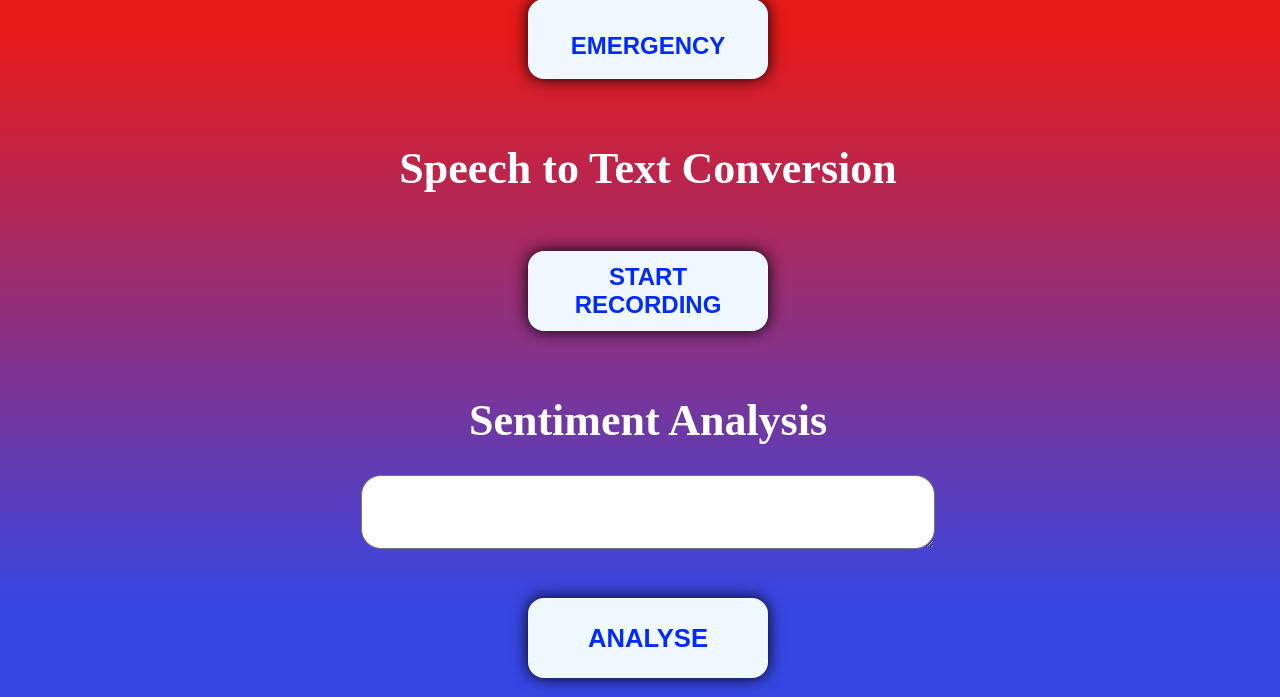
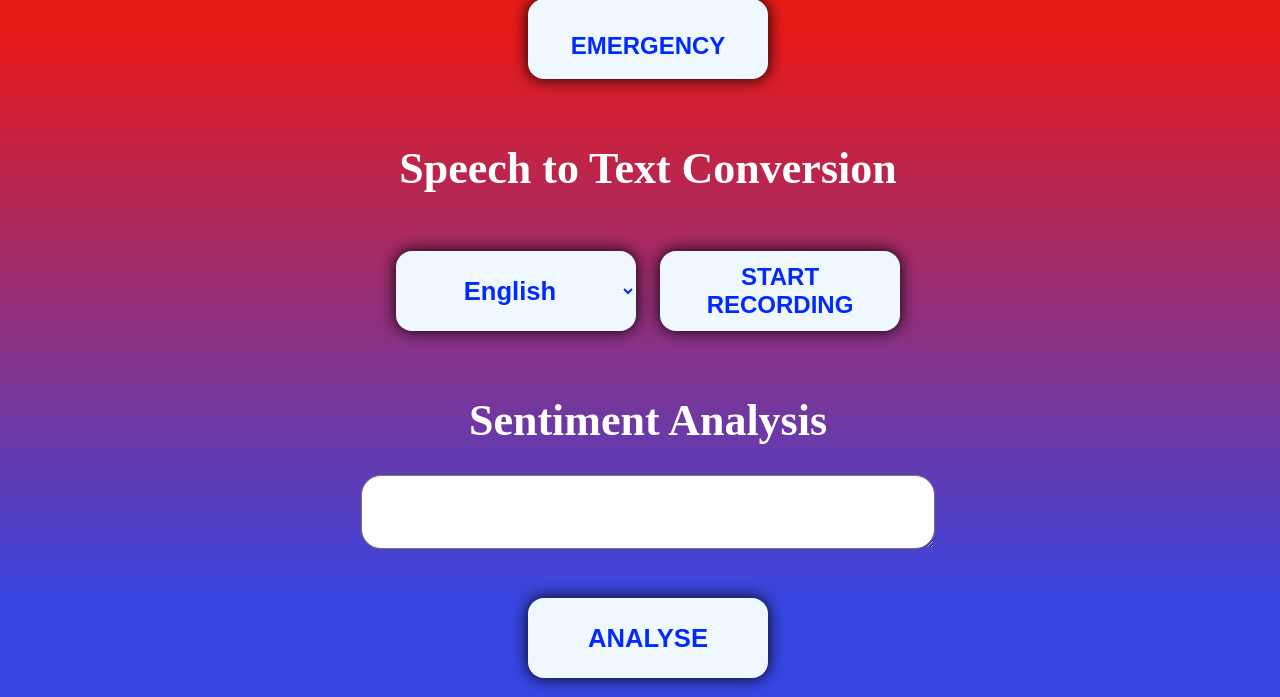
Before and after one commit to SKB11/SenTexAI, a Flask app: template Flask_App/Templates/integrated_index.html in a window 1280 px wide. Shown: the part 158-855 px from the top of the page. Run offline with Flask 3, Linux system fonts and the light colour scheme; the template is opened without the code that fills it, so the values that code supplies are empty.

Commit message:
Added Lang translate model and some CSS for the integrated app

```diff
--- a/Flask_App/Templates/integrated_index.html
+++ b/Flask_App/Templates/integrated_index.html
@@ -10,7 +10,8 @@
         // Function to start speech recognition and display waveform graph
         function startSpeechRecognition() {
             var recognition = new webkitSpeechRecognition(); // Create a new instance of SpeechRecognition
-            recognition.lang = 'en-US'; // Set the language to English (US)
+            var selectedLang = document.getElementById('languageSelect').value; // Get the selected language from the dropdown
+            recognition.lang = selectedLang; // Set the language based on the selected option
 
             // Event listener for when speech recognition starts
             recognition.onstart = function() {
@@ -117,7 +118,6 @@
         // Call the function when the page loads
         window.onload = function() {
             redirectToResult();
-            startSpeechRecognition();
         };
     </script>
 </head>
@@ -126,13 +126,16 @@
     <div id="output"></div>
 
     <h1>Speech to Text Conversion</h1>
+    <!-- Dropdown list for selecting language -->
+    <select id="languageSelect">
+        <option value="en-US">English</option>
+        <option value="kn-IN">Kannada</option>
+        <option value="hi-IN">Hindi</option>
+        <option value="te-IN">Telugu</option>
+    </select>
     <!-- Button to start speech recognition -->
     <button onclick="startSpeechRecognition()">START RECORDING</button>
 
-    <div>
-        <!-- <h2>Converted Text:</h2> -->
-        <p>{{ converted_text }}</p>
-    </div>
 
     <h1>Sentiment Analysis</h1>
     <form action="/predict" method="POST">
--- a/Flask_App/static/Styles2.css
+++ b/Flask_App/static/Styles2.css
@@ -13,7 +13,7 @@ h1,h2{
     font-family: 'Times New Roman', Times, serif, Times, serif;
     margin-top: 5.5vmin;
 }
-button,input{
+button,input,select{
         margin-top: 27px;
         height: 10vmin;
         width: 30vmin;
@@ -26,6 +26,7 @@ button,input{
         transition: all 0.8s ease;
         background-color: aliceblue;
         margin-bottom: 20px;
+        vertical-align: middle;
 
 }
 button:hover{
@@ -52,3 +53,8 @@ h4,button{
     font-size: 3.0vmin;
     align-items: center;
 }
+
+select{
+    text-align: center;
+    margin-right: 20px;
+}
```
Also changed, not shown: Flask_App/integrated_app.py (+18 -8 lines).
